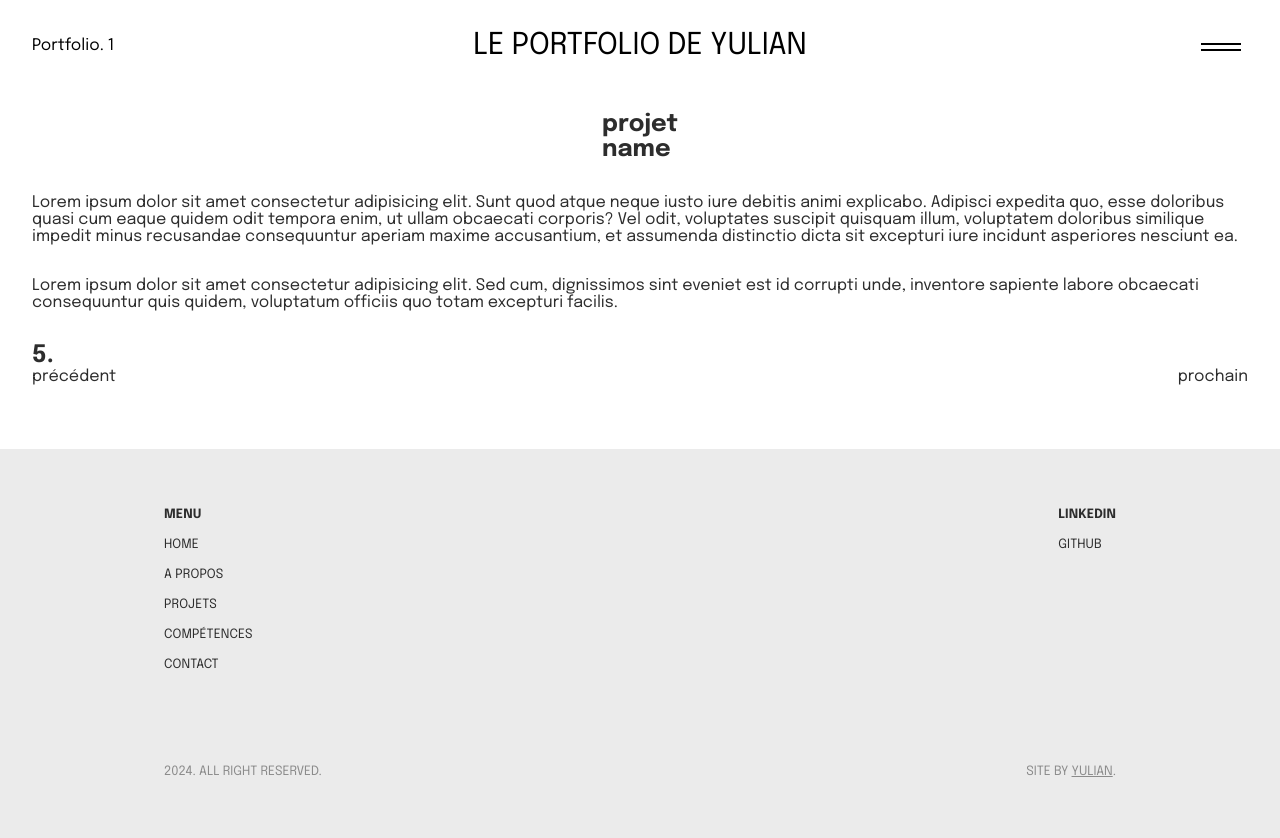
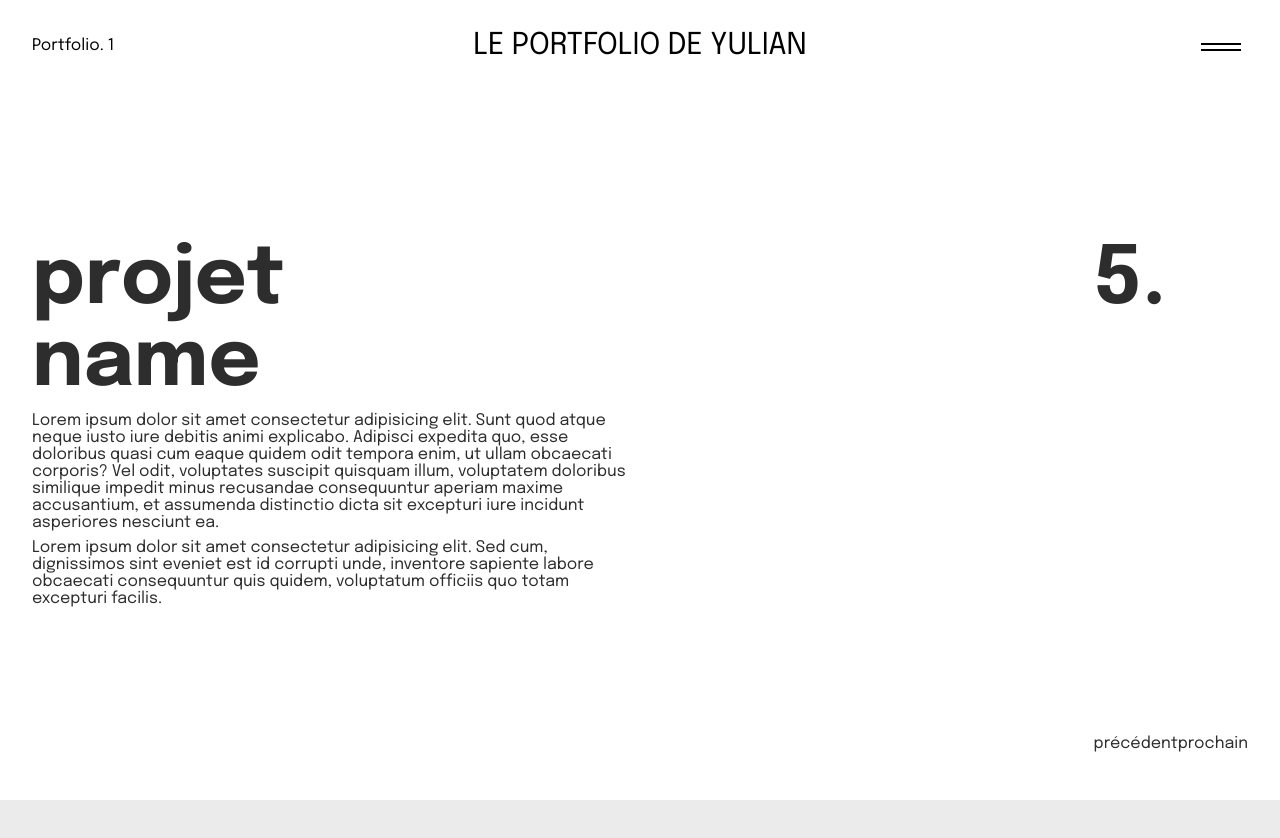
Before and after one commit to YulianGuinand/portfolio-BTS, a plain HTML site: page projets/projet5.html in a window 1280 px wide. Drawn offline with nearby package versions, Linux system fonts and the light colour scheme; a script that the page names is missing.

Commit message:
Fix: modification du fichier css du projet 5

```diff
--- a/projets/projet5.html
+++ b/projets/projet5.html
@@ -3,7 +3,7 @@
   <head>
     <meta charset="UTF-8" />
     <meta name="viewport" content="width=device-width, initial-scale=1.0" />
-    <link rel="stylesheet" href="styles1.css" />
+    <link rel="stylesheet" href="styles2.css" />
     <script src="https://unpkg.co/gsap@3/dist/gsap.min.js"></script>
     <script src="https://unpkg.com/gsap@3/dist/ScrollTrigger.min.js"></script>
     <title>Projet 5</title>
```
